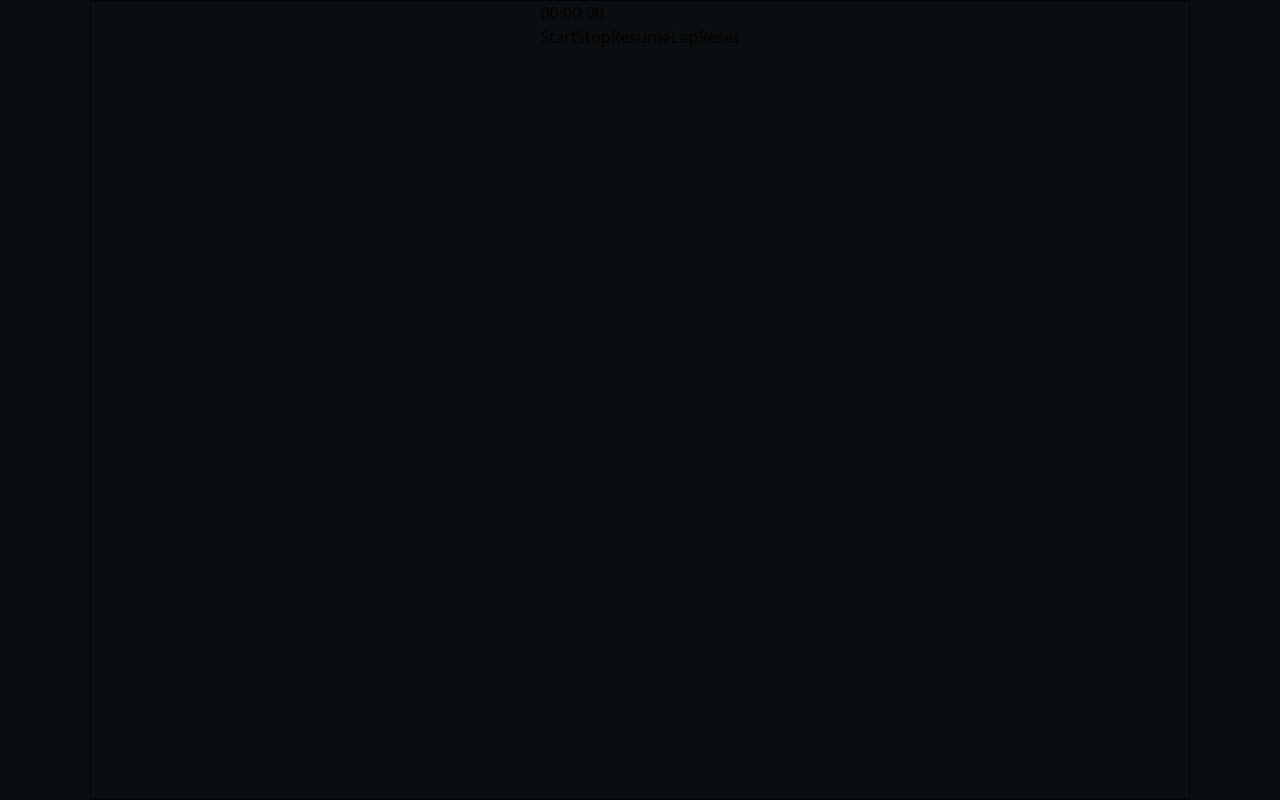
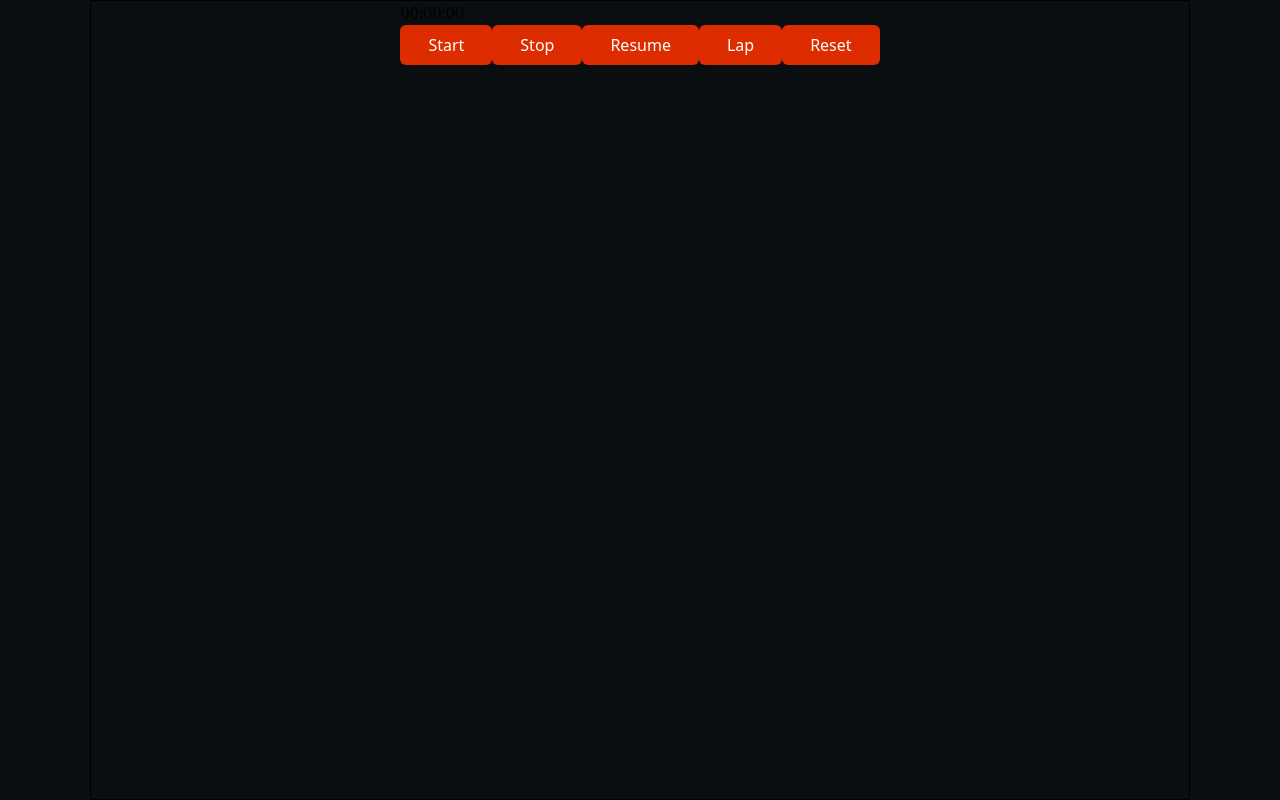
Before and after one commit to Shopify/eng-intern-assessment-react, a React app: page / in a window 1280 px wide. Built offline with nearby package versions, Linux system fonts and the light colour scheme.

Commit message:
chore: style the button component

```diff
--- a/src/StopWatchButton.tsx
+++ b/src/StopWatchButton.tsx
@@ -11,5 +11,12 @@ export const StopWatchButton: React.FC<StopWatchButtonProps> = ({
   children,
   ...props
 }) => {
-  return <button {...props}>{children}</button>;
+  return (
+    <button
+      {...props}
+      className="px-7 py-2 bg-button-primary-default text-white transition duration-200 ease-in-out hover:bg-button-primary-hover focus:outline focus:outline-offset-2 focus:outline-focus-outline font-medium rounded-md"
+    >
+      {children}
+    </button>
+  );
 };
--- a/tailwind.config.js
+++ b/tailwind.config.js
@@ -2,6 +2,7 @@ module.exports = {
   content: ["./src/**/*.tsx"],
   theme: {
     colors: {
+      white: "#fff",
       primary: {
         100: "var(--color-primary-100)",
         200: "var(--color-primary-200)",
```
